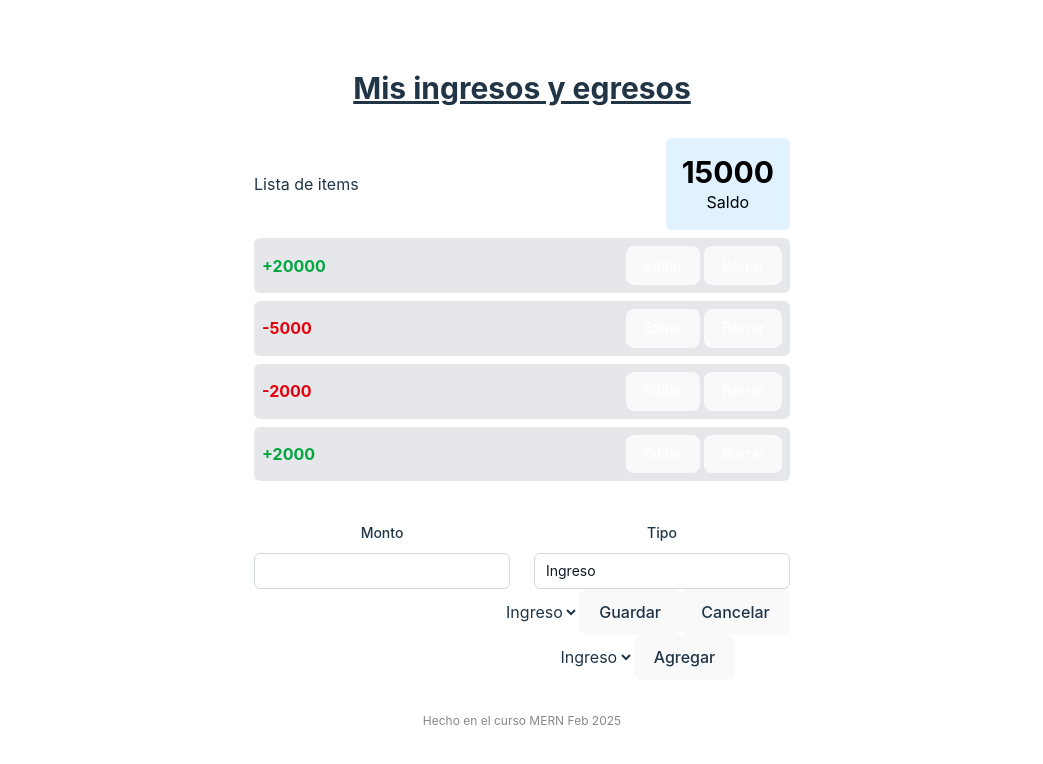
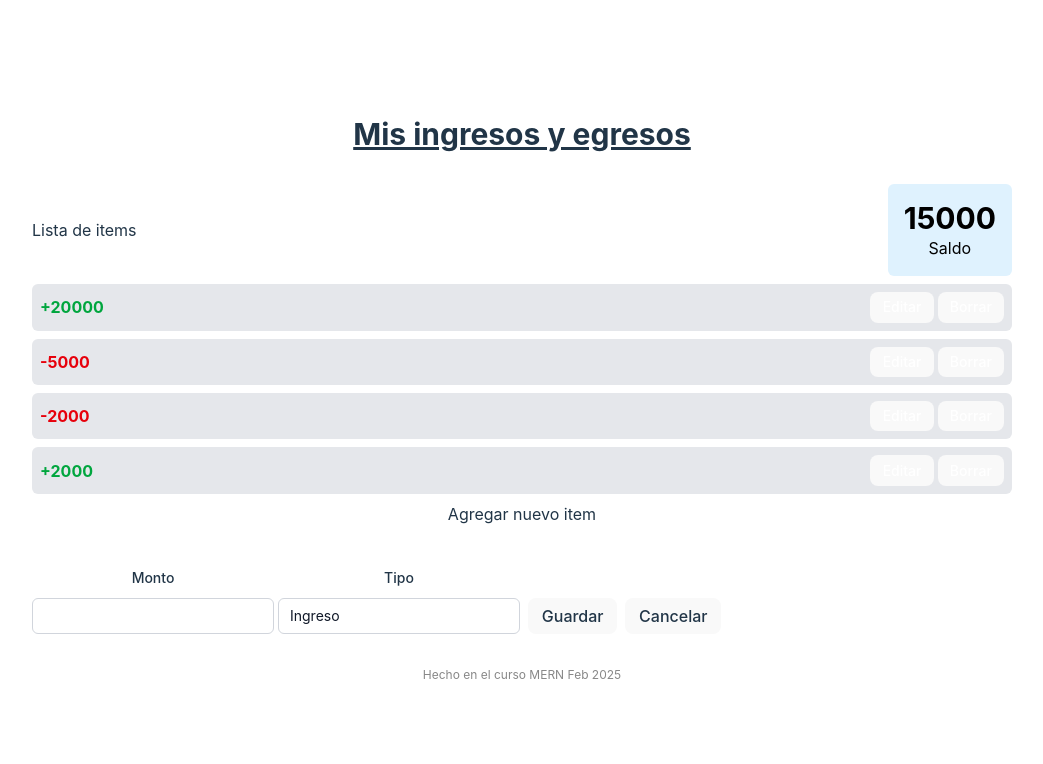
Before and after one commit to juespinoza/front-feb2025, a React (Vite) app: page / in a window 1280 px wide. Shown: the top 764 px of the page, without its empty margins (118-1161 px from the left). Built offline with nearby package versions, Linux system fonts and the light colour scheme.

Commit message:
Clase 9 - 1

```diff
--- a/src/ItemsComponent.jsx
+++ b/src/ItemsComponent.jsx
@@ -1,8 +1,103 @@
 import React, { useState } from "react";
+
+function FormComponent({ item, setItem, hidden, submitFunc }) {
+  const [editingItem, setEditingItem] = useState(item);
+
+  const handleSaveItem = (e) => {
+    e.preventDefault(); //desactivamos el comportamiento por defecto del navegador
+    console.log("Guardando...", editingItem);
+    // console.log("monto: ", editingItem.monto);
+    // console.log("tipo: ", editingItem.tipo);
+    // const updatedList = list.map((item) =>
+    //   item.id === editingItem.id
+    //     ? { ...item, monto: editingItem.monto, tipo: editingItem.tipo }
+    //     : item
+    // );
+    // setList(updatedList);
+    setItem(editingItem);
+    // setEditingItem({});
+    formDefault();
+  };
+
+  const formDefault = () => {
+    setEditingItem({ id: "", monto: "", tipo: "" });
+    setItem({ id: "", monto: "", tipo: "" });
+  };
+
+  return (
+    <form id={`${editingItem.id}-form`} onSubmit={submitFunc} hidden={hidden}>
+      {/* <input type="hidden" id="id" value={editingItem.id} /> */}
+      <div className="mt-10 grid grid-cols-8 gap-x-1">
+        <div className="col-span-2">
+          <label htmlFor="first-name" className="block text-sm/6 font-medium">
+            Monto
+          </label>
+          <div className="mt-2">
+            <input
+              id="monto"
+              name="monto"
+              type="number"
+              className="block w-full rounded-md bg-white px-3 py-1.5 text-base text-gray-900 outline-1 -outline-offset-1 outline-gray-300 placeholder:text-gray-400 focus:outline-2 focus:-outline-offset-2 focus:outline-indigo-600 sm:text-sm/6"
+              value={editingItem.monto}
+              onChange={(e) =>
+                setEditingItem({ ...editingItem, monto: e.target.value })
+              }
+            />
+          </div>
+        </div>
+        <div className="col-span-2">
+          <label htmlFor="country" className="block text-sm/6 font-medium">
+            Tipo
+          </label>
+          <div className="mt-2 grid grid-cols-1">
+            <select
+              id="tipo"
+              name="tipo"
+              className="col-start-1 row-start-1 w-full appearance-none rounded-md bg-white py-1.5 pr-8 pl-3 text-base text-gray-900 outline-1 -outline-offset-1 outline-gray-300 focus:outline-2 focus:-outline-offset-2 focus:outline-indigo-600 sm:text-sm/6"
+            >
+              <option value="ingreso">Ingreso</option>
+              <option value="egreso">Egreso</option>
+            </select>
+            {/* <ChevronDownIcon
+                aria-hidden="true"
+                className="pointer-events-none col-start-1 row-start-1 mr-2 size-5 self-center justify-self-end text-gray-500 sm:size-4"
+              /> */}
+          </div>
+        </div>
+        <div className="col-span-4 flex items-end">
+          <button className="bg-green-600 mx-1" type="submit">
+            Guardar
+          </button>
+          <button className="bg-red-600 mx-1" onClick={() => formDefault()}>
+            Cancelar
+          </button>
+        </div>
+      </div>
+      {/* <input type="number" id="monto" />
+        <select
+          id="tipo"
+          value={editingItem.tipo}
+          onChange={(e) =>
+            setEditingItem({ ...editingItem, tipo: e.target.value })
+          }
+        >
+          <option value="ingreso">Ingreso</option>
+          <option value="egreso">Egreso</option>
+        </select>
+        <button type="submit">Guardar</button>
+        <button>Cancelar</button> */}
+    </form>
+  );
+}
 
 function ItemsComponent({ items }) {
   // console.log(items);
   const [list, setList] = useState(items);
+  const [newItem, setNewItem] = useState({
+    id: Date.now(),
+    monto: "",
+    tipo: "",
+  });
   const [editingItem, setEditingItem] = useState({
     id: "",
     monto: "",
@@ -23,18 +118,18 @@ function ItemsComponent({ items }) {
     setEditingItem(item);
   };
 
-  const handleSaveItem = (e) => {
-    e.preventDefault(); //desactivamos el comportamiento por defecto del navegador
-    console.log("Guardando...", editingItem);
-    // console.log("monto: ", editingItem.monto);
-    // console.log("tipo: ", editingItem.tipo);
+  const handleNew = (item) => {
+    e.preventDefault();
+    setList([...list, item]);
+  };
+
+  const handleEdit = () => {
     const updatedList = list.map((item) =>
       item.id === editingItem.id
         ? { ...item, monto: editingItem.monto, tipo: editingItem.tipo }
         : item
     );
     setList(updatedList);
-    // setEditingItem({});
     setEditingItem({ id: "", monto: "", tipo: "" });
   };
 
@@ -60,6 +155,7 @@ function ItemsComponent({ items }) {
           // .filter((item) => item.tipo !== "ingreso" && item.monto > 2000)
           .map((item) => {
             return (
+              <>
                 <li
                   key={item.id}
                   className="flex justify-between items-center my-2 p-2 bg-gray-200 rounded-md"
@@ -86,86 +182,38 @@ function ItemsComponent({ items }) {
                     </button>
                   </div>
                 </li>
+                {editingItem.id && editingItem.id === item.id && (
+                  <FormComponent
+                    item={editingItem}
+                    setItem={setEditingItem}
+                    hidden={false}
+                    submitFunc={handleEdit}
+                  />
+                )}
+              </>
             );
           })}
       </ul>
-      <form id="editingItem" onSubmit={handleSaveItem}>
-        {/* <input type="hidden" id="id" value={editingItem.id} /> */}
-        <div className="mt-10 grid grid-cols-1 gap-x-6 gap-y-8 sm:grid-cols-6">
-          <div className="sm:col-span-3">
-            <label htmlFor="first-name" className="block text-sm/6 font-medium">
-              Monto
-            </label>
-            <div className="mt-2">
-              <input
-                id="monto"
-                name="monto"
-                type="number"
-                className="block w-full rounded-md bg-white px-3 py-1.5 text-base text-gray-900 outline-1 -outline-offset-1 outline-gray-300 placeholder:text-gray-400 focus:outline-2 focus:-outline-offset-2 focus:outline-indigo-600 sm:text-sm/6"
-                value={editingItem.monto}
-                onChange={(e) =>
-                  setEditingItem({ ...editingItem, monto: e.target.value })
-                }
+      <div>
+        <h2>Agregar nuevo item</h2>
+        <FormComponent
+          item={newItem}
+          setItem={setNewItem}
+          hidden={false}
+          submitFunc={handleNew}
         />
-            </div>
-          </div>
-          <div className="sm:col-span-3">
-            <label htmlFor="country" className="block text-sm/6 font-medium">
-              Tipo
-            </label>
-            <div className="mt-2 grid grid-cols-1">
-              <select
-                id="tipo"
-                name="tipo"
-                className="col-start-1 row-start-1 w-full appearance-none rounded-md bg-white py-1.5 pr-8 pl-3 text-base text-gray-900 outline-1 -outline-offset-1 outline-gray-300 focus:outline-2 focus:-outline-offset-2 focus:outline-indigo-600 sm:text-sm/6"
-              >
-                <option value="ingreso">Ingreso</option>
-                <option value="egreso">Egreso</option>
-              </select>
-              {/* <ChevronDownIcon
-                aria-hidden="true"
-                className="pointer-events-none col-start-1 row-start-1 mr-2 size-5 self-center justify-self-end text-gray-500 sm:size-4"
-              /> */}
-            </div>
-          </div>
-        </div>
-        <input type="number" id="monto" />
-        <select
-          id="tipo"
-          value={editingItem.tipo}
-          onChange={(e) =>
-            setEditingItem({ ...editingItem, tipo: e.target.value })
-          }
-        >
-          <option value="ingreso">Ingreso</option>
-          <option value="egreso">Egreso</option>
-        </select>
-        <button type="submit">Guardar</button>
-        <button>Cancelar</button>
-      </form>
-      <div>
-        <form id="newItem">
+        {/* <form id="newItem">
           <input type="number" id="monto" />
           <select id="tipo">
             <option value="ingreso">Ingreso</option>
             <option value="egreso">Egreso</option>
           </select>
           <button
-            onClick={(e) => {
-              e.preventDefault();
-              const elemento = {
-                id: Date.now(),
-                monto: parseInt(e.target.form.monto.value),
-                tipo: e.target.form.tipo.value,
-              };
-              // list.push(elemento); // ni items.push(elemento)
-              setList([...list, elemento]);
-              // console.log("Agregando...", elemento);
-            }}
+            onClick={}
           >
             Agregar
           </button>
-        </form>
+        </form> */}
       </div>
     </div>
   );
--- a/src/index.css
+++ b/src/index.css
@@ -40,7 +40,7 @@ h1 {
 button {
   border-radius: 8px;
   border: 1px solid transparent;
-  padding: 0.6em 1.2em;
+  padding: 0.3em 0.8em;
   font-size: 1em;
   font-weight: 500;
   font-family: inherit;
```
Lines whose indentation alone changed are shown as unchanged.
